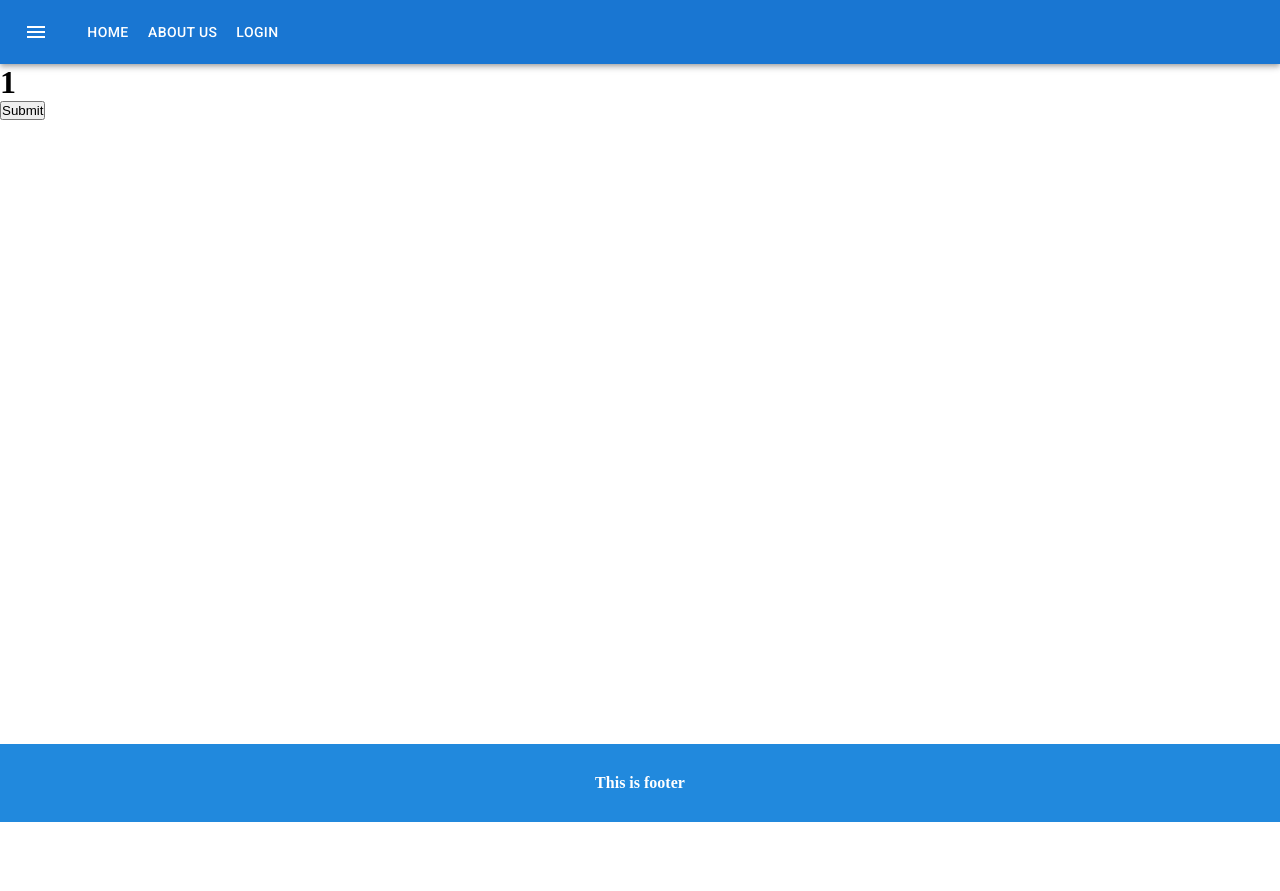
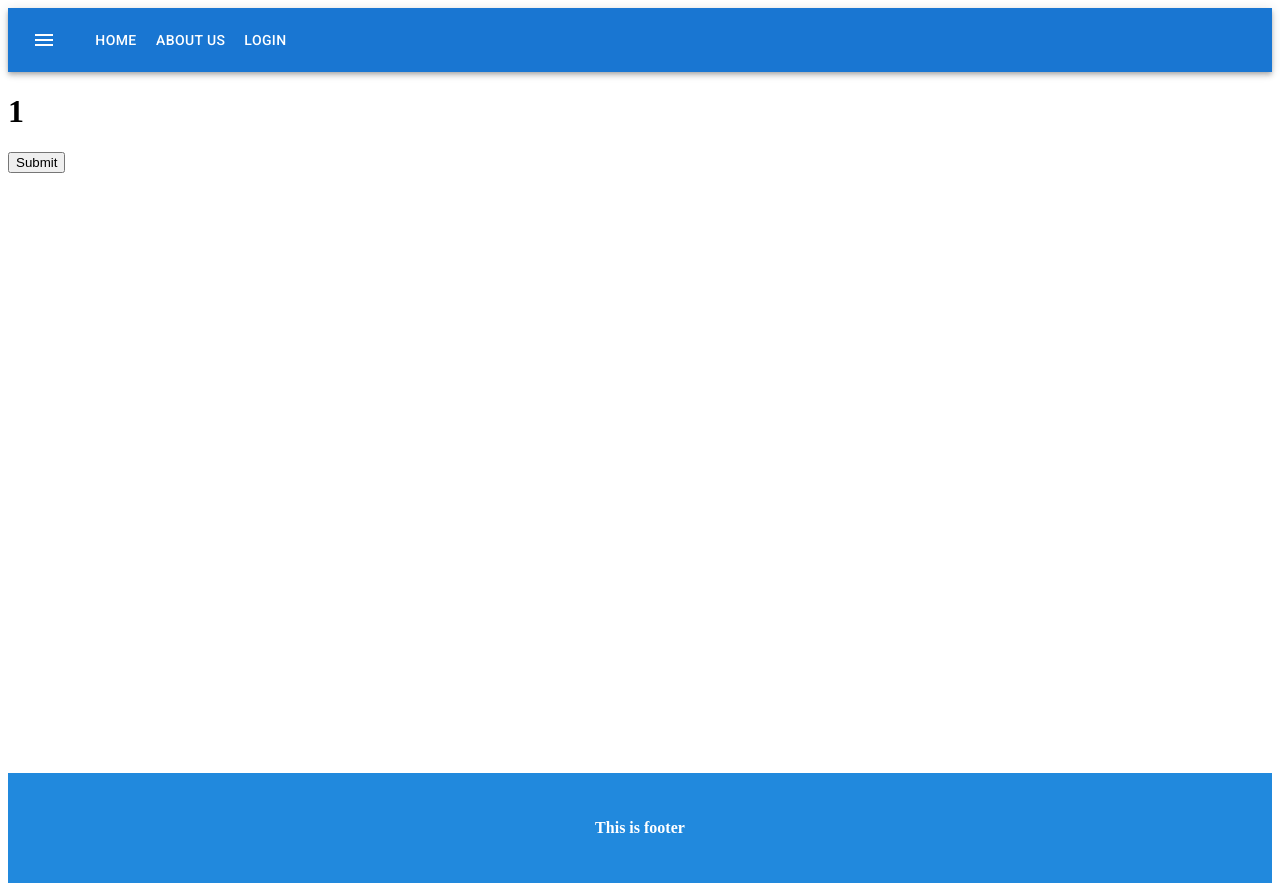
Before and after one commit to benharlucas/blm-reactjs, a React (Create React App) app: page / in a window 1280 px wide. Before the commit the page ends 822 px from the top, so only its background shows below. Built offline with nearby package versions, Linux system fonts and the light colour scheme.

Commit message:
commit 123

```diff
--- a/src/components/footer.css
+++ b/src/components/footer.css
@@ -3,5 +3,4 @@
    color: white;
    padding: 30px;
    text-align: center;
-   font-size: 50;
 }
--- a/src/index.css
+++ b/src/index.css
@@ -1,6 +1,6 @@
 *, html {
-  margin: 0;
-  padding: 0;
+  margin: 50;
+  padding: 50;
 }
 
 main {
```
